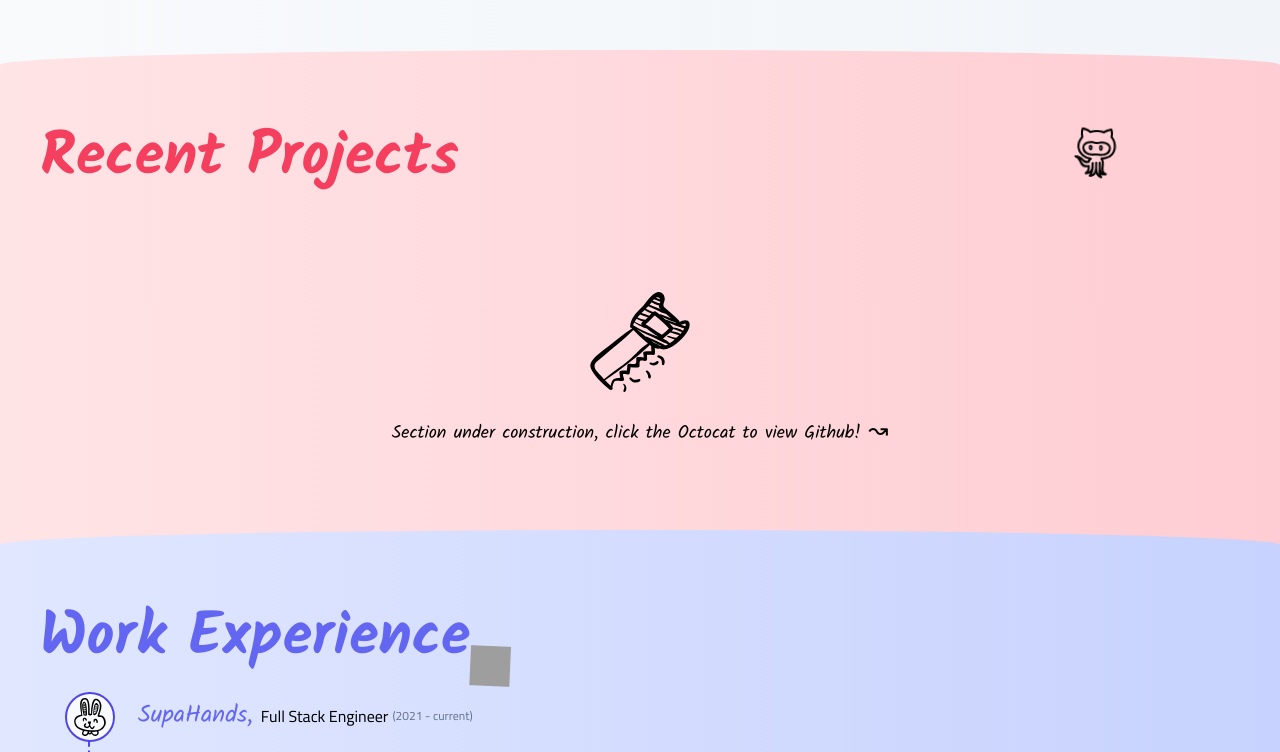
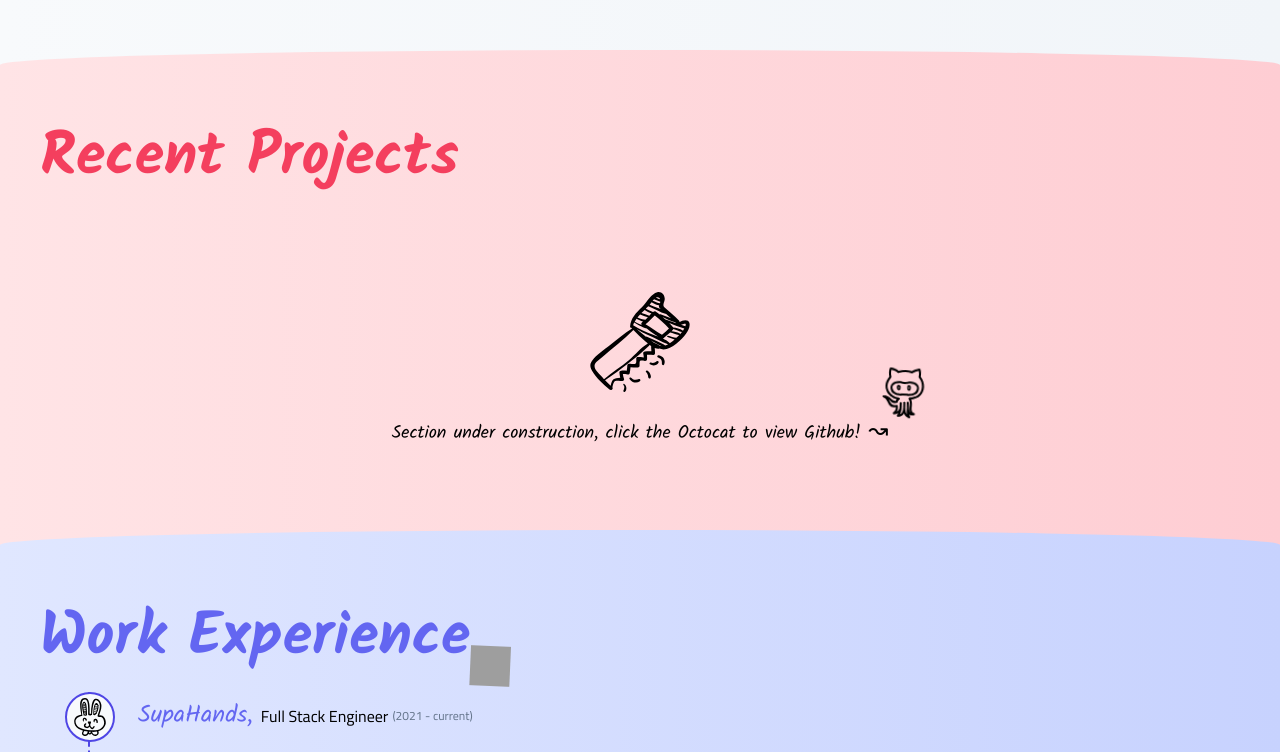
Before and after one commit to nickderaj/Portfolio-2022, a Next.js app: page / in a window 1280 px wide. Shown: the part 1440-2192 px from the top of the page. Built offline with nearby package versions, Linux system fonts and the light colour scheme; grey boxes are pictures that could not be loaded.

Commit message:
Move Octocat to paragraph

```diff
--- a/components/Sections/Projects.js
+++ b/components/Sections/Projects.js
@@ -7,19 +7,27 @@ export default function Projects() {
         <h2 className="text-4xl sm:text-6xl font-bold text-rose-500 font-kalam pb-0 lg:pb-6">
           Recent Projects
         </h2>
-        <a
+        {/* <a
           href="https://github.com/nickderaj"
           target="_blank"
           rel="noreferrer"
           className="absolute top-12 right-12 lg:right-40 cursor-pointer wiggle"
         >
           <Image src="/svg/octocat.svg" alt="robot" width="50" height="50" />
-        </a>
+        </a> */}
         <div className="h-full w-full flex flex-col items-center font-kalam text-lg gap-6 pt-20">
           <Image src="/svg/saw.svg" width="100" height="100" alt="Maintenance" />
-          <p className="px-6 text-center">
+          <p className="px-6 text-center relative">
             Section under construction, click the Octocat to view Github!{' '}
             <span className="text-2xl">&#8605;</span>
+            <a
+              href="https://github.com/nickderaj"
+              target="_blank"
+              rel="noreferrer"
+              className="absolute -top-12 -right-4 cursor-pointer wiggle"
+            >
+              <Image src="/svg/octocat.svg" alt="robot" width="50" height="50" />
+            </a>
           </p>
         </div>
       </div>
```
